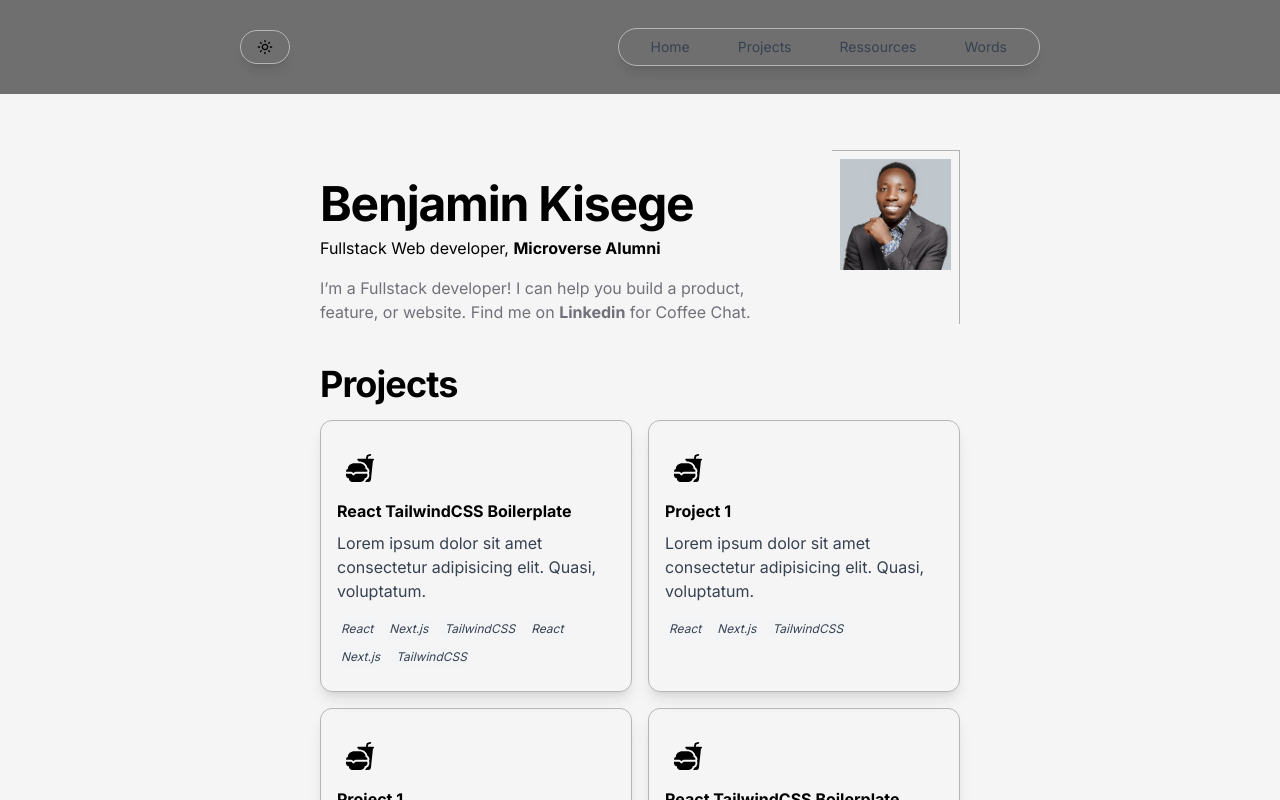
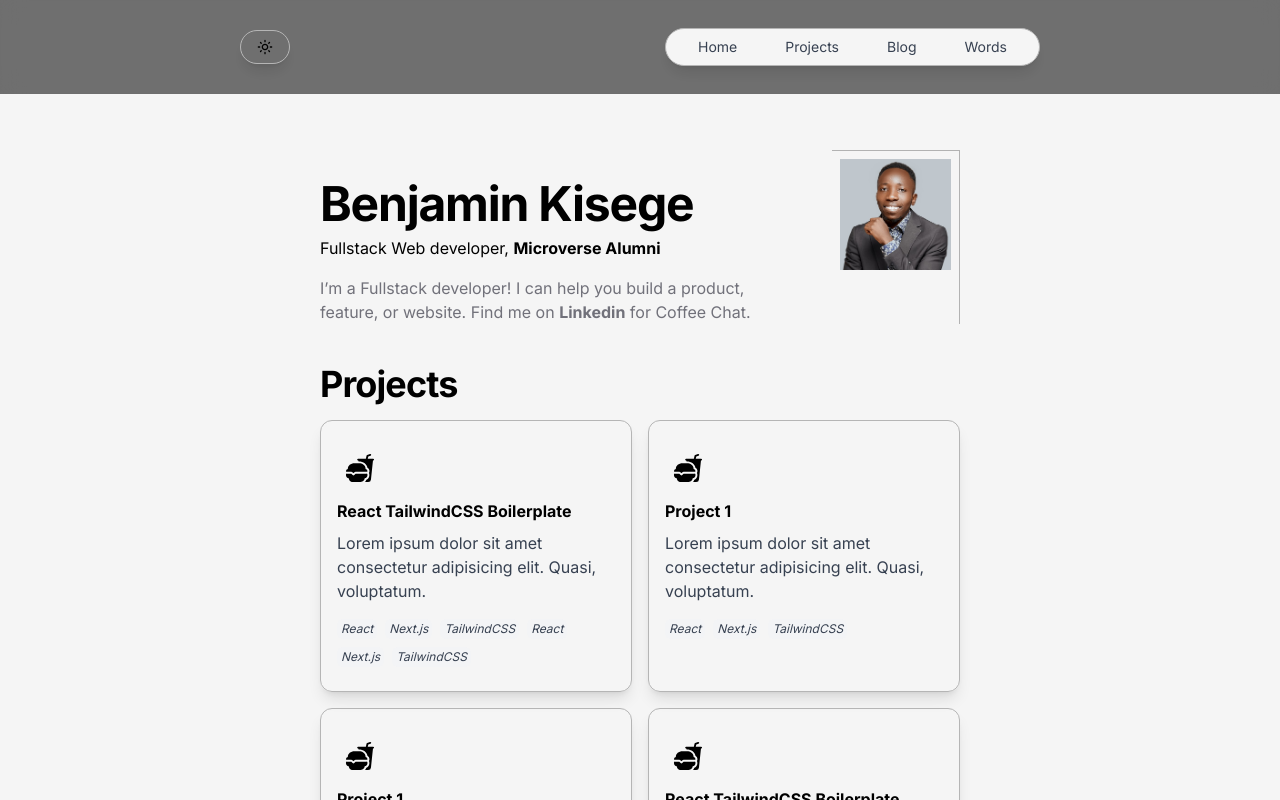
Before and after one commit to iambenkis/Portfolio-2.0, a Next.js app: page / in a window 1280 px wide. Shown: the top 800 px of the page. Built offline with nearby package versions, Linux system fonts and the light colour scheme.

Commit message:
Update url links

```diff
--- a/src/components/NavLink/index.jsx
+++ b/src/components/NavLink/index.jsx
@@ -15,8 +15,8 @@ export default function NavLinks() {
       link: 'projects',
     },
     {
-      name: 'Ressources',
-      link: 'ressources',
+      name: 'Blog',
+      link: 'blog',
     },
     {
       name: 'Words',
@@ -25,7 +25,7 @@ export default function NavLinks() {
   ]
 
   return (
-    <div className="flex space-x-4 px-4 justify-center border-solid border-[1px] border-[#b5b5b5] rounded-full shadow-lg">
+    <div className="bg-neutral-100 flex space-x-4 px-4 justify-center border-solid border-[1px] border-[#b5b5b5] rounded-full shadow-lg">
       {links.map((navLink, index) => (
         <Link
           key={navLink.name}
@@ -37,13 +37,13 @@ export default function NavLinks() {
           <AnimatePresence>
             {hoveredIndex === index && (
               <motion.span
-                className="absolute inset-0 bg-[#f0f0f0]"
+                className="absolute inset-0 bg-gray-300"
                 layoutId="hoverBackground"
                 initial={{ opacity: 0 }}
-                animate={{ opacity: 1, transition: { duration: 0.15 } }}
+                animate={{ opacity: 1, transition: { duration: 1 } }}
                 exit={{
                   opacity: 0,
-                  transition: { duration: 0.15, delay: 0.2 },
+                  transition: { duration: 1, delay: 0.2 },
                 }}
               />
             )}
```
